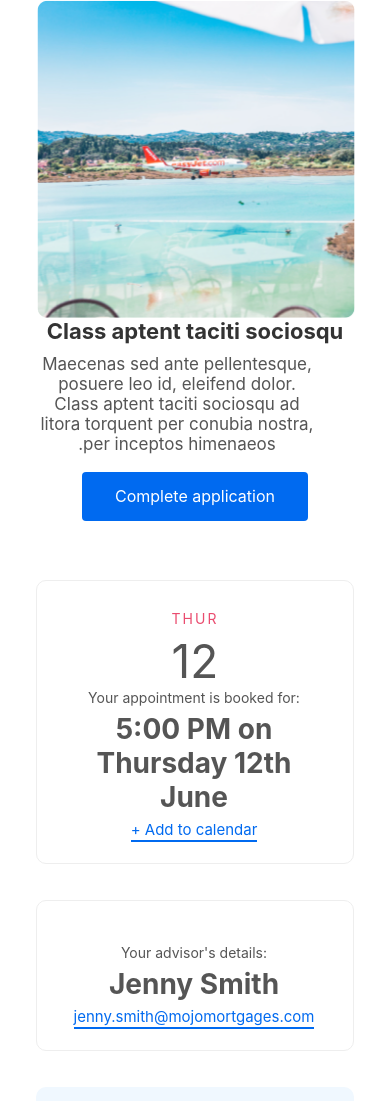
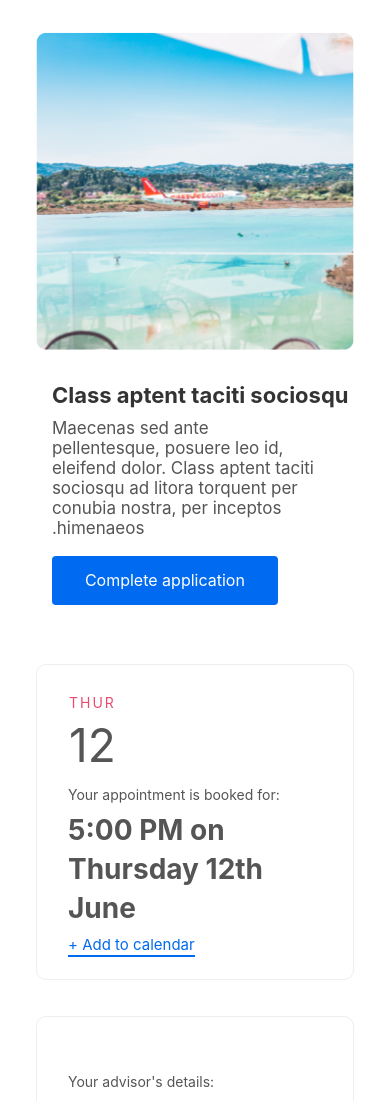
Before and after one commit to thomclegg/email-mojo, a website: page src/index.html in a window 390 px wide. Shown: the part 1639-2740 px from the top of the page. Drawn offline with Linux system fonts and the light colour scheme.

Commit message:
fixed image responsive layout and added margin to appt reminder block

```diff
--- a/src/index.html
+++ b/src/index.html
@@ -197,7 +197,7 @@
 
             /* What it does: Generic utility class for centering. Useful for images, buttons, and nested tables. */
             .center-on-narrow {
-                text-align: center !important;
+                text-align: left !important;
                 display: block !important;
                 margin-left: auto !important;
                 margin-right: auto !important;
@@ -207,6 +207,23 @@
             table.center-on-narrow {
                 display: inline-block !important;
             }
+
+            img.center-on-narrow {
+                margin-bottom: 32px;
+            }
+
+            td.img-caption {
+                padding-left: 5%;
+            }
+
+            div.appt {
+                line-height: 1.4;
+            }
+
+            .bttm-sml {
+                margin-bottom: 12px !important;
+            }
+
 
             /* What it does: Adjust typography on small screens to improve readability */
             .email-container p {
@@ -451,7 +468,7 @@
                         <tr>
                         <td valign="top" width="220" style="width: 220px;">
                         <![endif]-->
-                        <div style="display:inline-block; margin: 0 -1px; max-width: 50%; min-width:120px; vertical-align:top; width:100%;"
+                        <div style="display:inline-block; margin: 0; max-width: 50%; min-width:120px; vertical-align:top; width:100%;"
                             class="stack-column single-break">
                             <table role="presentation" cellspacing="0" cellpadding="0" border="0" width="100%">
                                 <tr>
@@ -472,7 +489,7 @@
                             <table role="presentation" cellspacing="0" cellpadding="0" border="0" width="100%">
                                 <tr>
                                     <td dir="rtl" style="font-family: sans-serif; font-size: 15px; line-height: 20px; color: #555555; text-align: left;"
-                                        class="center-on-narrow">
+                                        class="center-on-narrow img-caption">
                                         <h1 style="margin: 0 0 10px 0; font-family: sans-serif; line-height: 1.2; color: #333333; font-weight: 700;">
                                             Class aptent taciti sociosqu
                                         </h1>
@@ -530,7 +547,7 @@
                                 <td valign="top" width="440" style="width: 440px;">
                             <![endif]-->
                             <div style="display:inline-block; margin: 0; max-width: 120px; min-width: 80px; vertical-align:top;"
-                                class="stack-column">
+                                class="stack-column bttm-sml">
                                 <table role="presentation" cellspacing="0" cellpadding="0" border="0" width="100%"
                                     margin="0">
                                     <tr>
@@ -548,7 +565,7 @@
                             </div>
 
                             <div style="display:inline-block; margin: 0 -1px; max-width: 420px; min-width:120px; vertical-align:top;"
-                                class="stack-column">
+                                class="stack-column appt">
                                 <table role="presentation" cellspacing="0" cellpadding="0" border="0" width="100%"
                                     margin="0">
                                     <tr>
@@ -604,7 +621,7 @@
                                 <td valign="top" width="440" style="width: 440px;">
                             <![endif]-->
                             <div style="display:inline-block; margin: 0; max-width: 120px; min-width: 80px; vertical-align:top;"
-                                class="stack-column">
+                                class="stack-column bttm-sml">
                                 <table role="presentation" cellspacing="0" cellpadding="0" border="0" width="100%"
                                     margin="0">
                                     <tr>
@@ -618,7 +635,7 @@
                             </div>
 
                             <div style="display:inline-block; margin: 0 -1px; max-width: 420px; min-width:120px; vertical-align:top;"
-                                class="stack-column">
+                                class="stack-column appt">
                                 <table role="presentation" cellspacing="0" cellpadding="0" border="0" width="100%"
                                     margin="0">
                                     <tr>
```
Also changed, not shown: dist/index.html.
